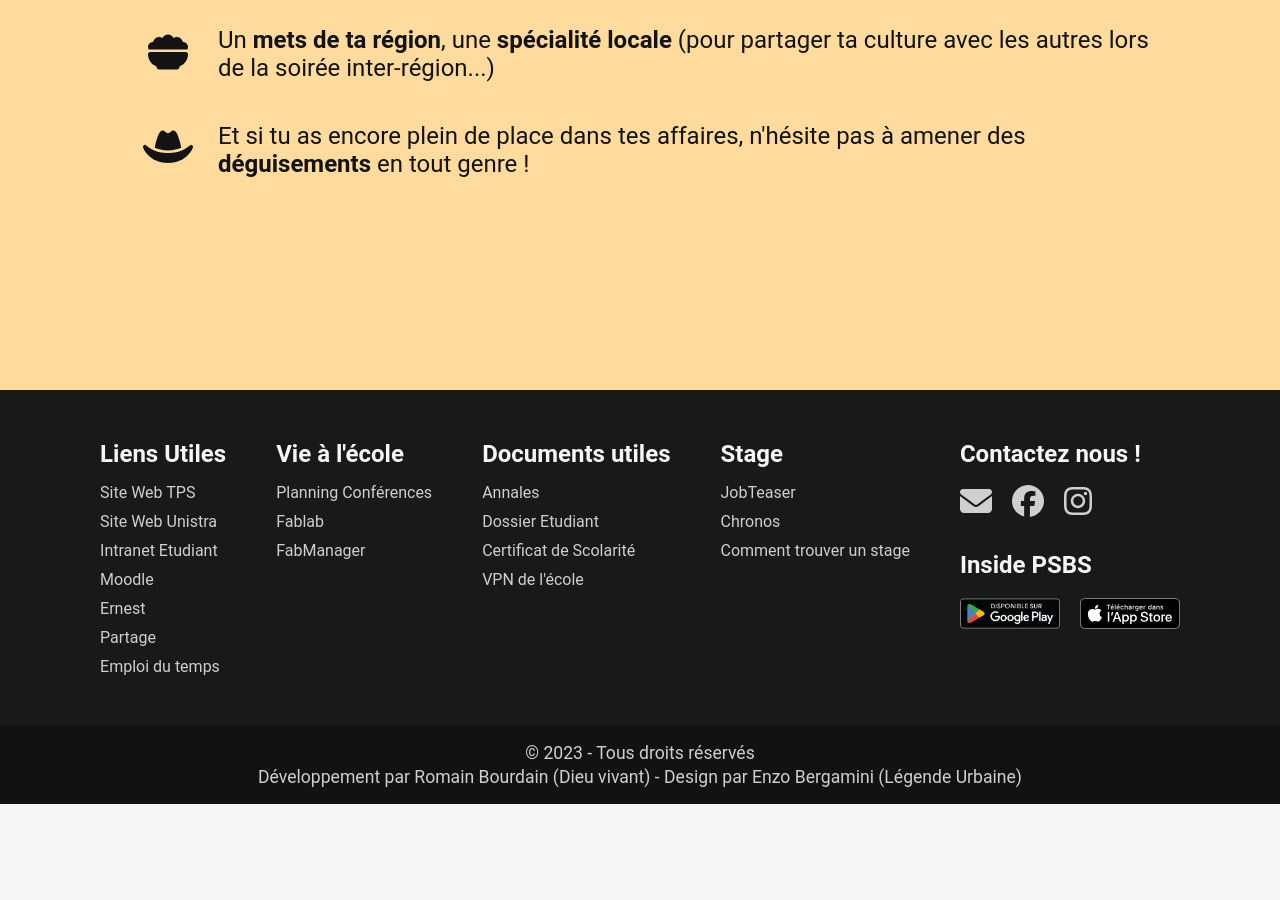
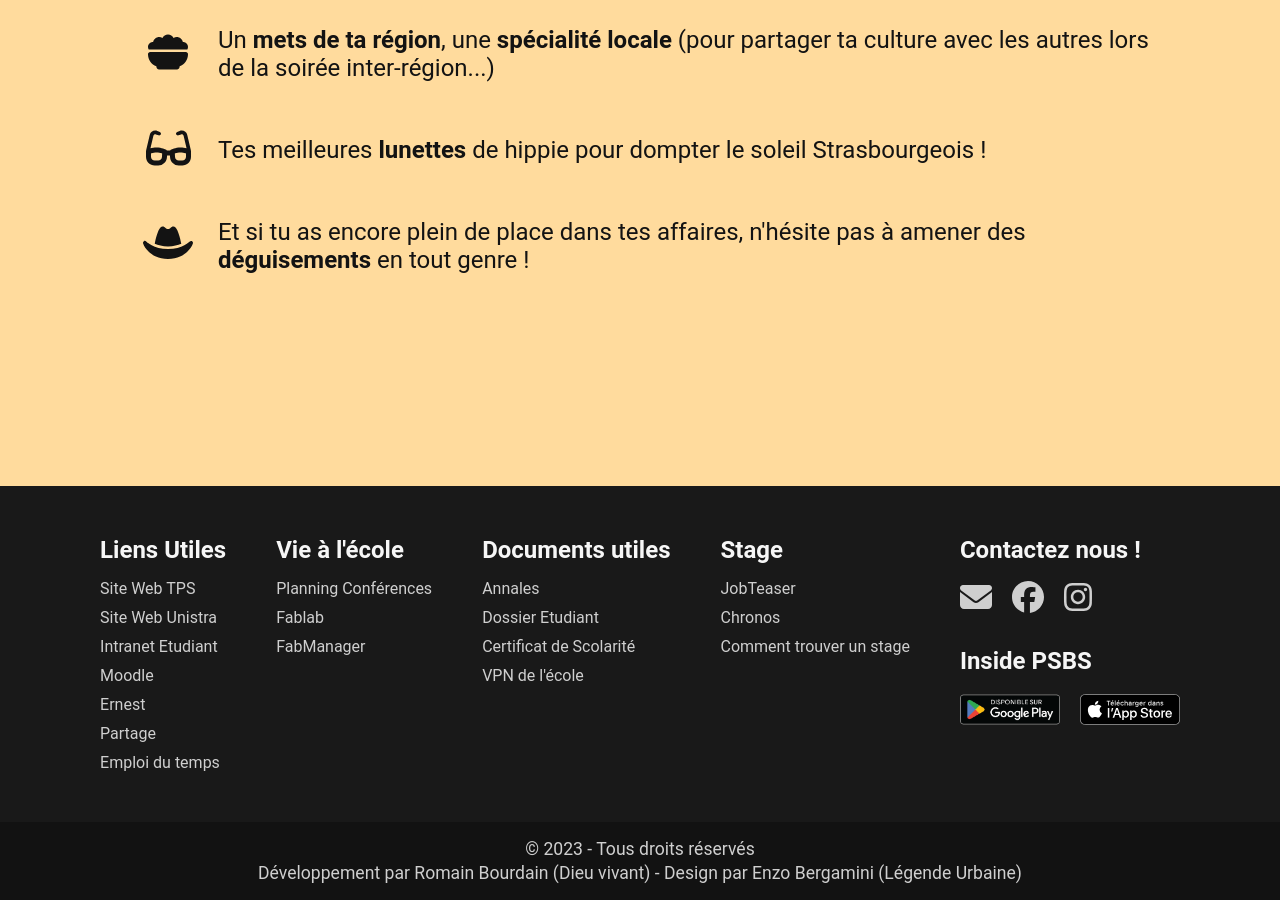
Before and after one commit to romainbourdain/site-bde, a React (Create React App) app: page /ne-pas-oublier in a window 1280 px wide. Shown: the part 3060-3960 px from the top of the page. Before the commit the page ends 3864 px from the top, so only its background shows below. Built offline with nearby package versions, Linux system fonts and the light colour scheme.

Commit message:
add hippies glasses in need section

```diff
--- a/src/assets/text/ne-pas-oublier.jsx
+++ b/src/assets/text/ne-pas-oublier.jsx
@@ -14,6 +14,7 @@ import {
   faShirt,
   faSuitcaseRolling,
   faVolleyball,
+  faGlasses,
 } from "@fortawesome/free-solid-svg-icons";
 
 const nePasOublierText = {
@@ -148,6 +149,14 @@ const nePasOublierText = {
         ),
       },
       {
+        icon: faGlasses,
+        paragraph: (
+          <p>
+              Tes meilleures <strong>lunettes</strong> de hippie pour dompter le soleil Strasbourgeois !
+          </p>
+        ),
+      },
+      {
         icon: faHatCowboy,
         paragraph: (
           <p>
@@ -155,7 +164,7 @@ const nePasOublierText = {
             amener des <strong>déguisements</strong> en tout genre !
           </p>
         ),
-      },
+      }
     ],
   },
 };
```
